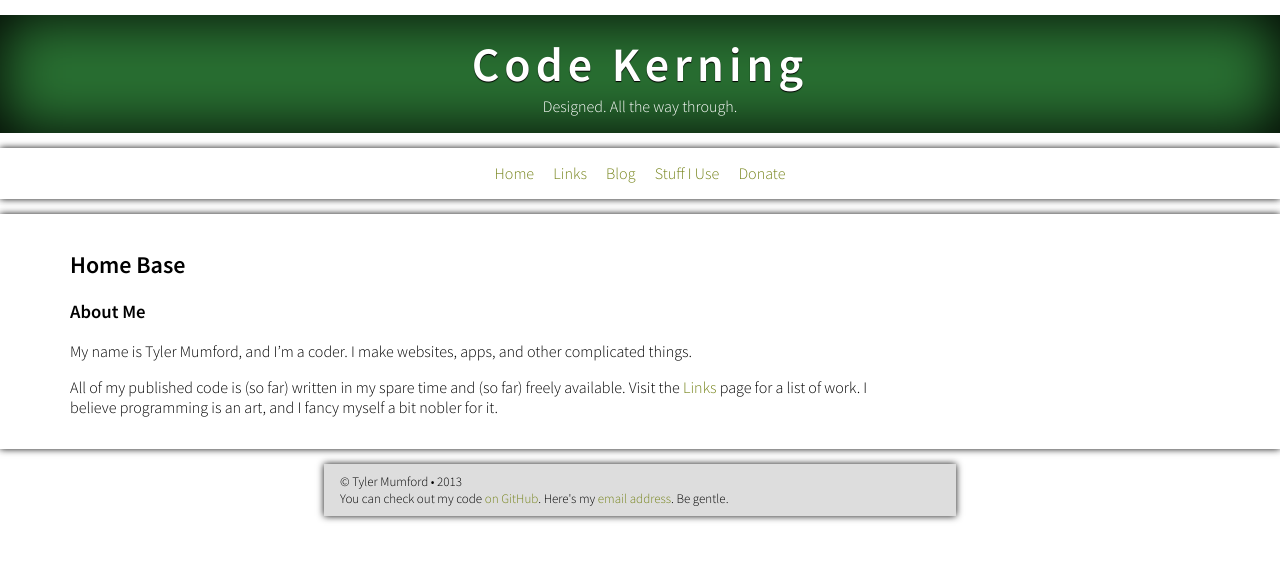
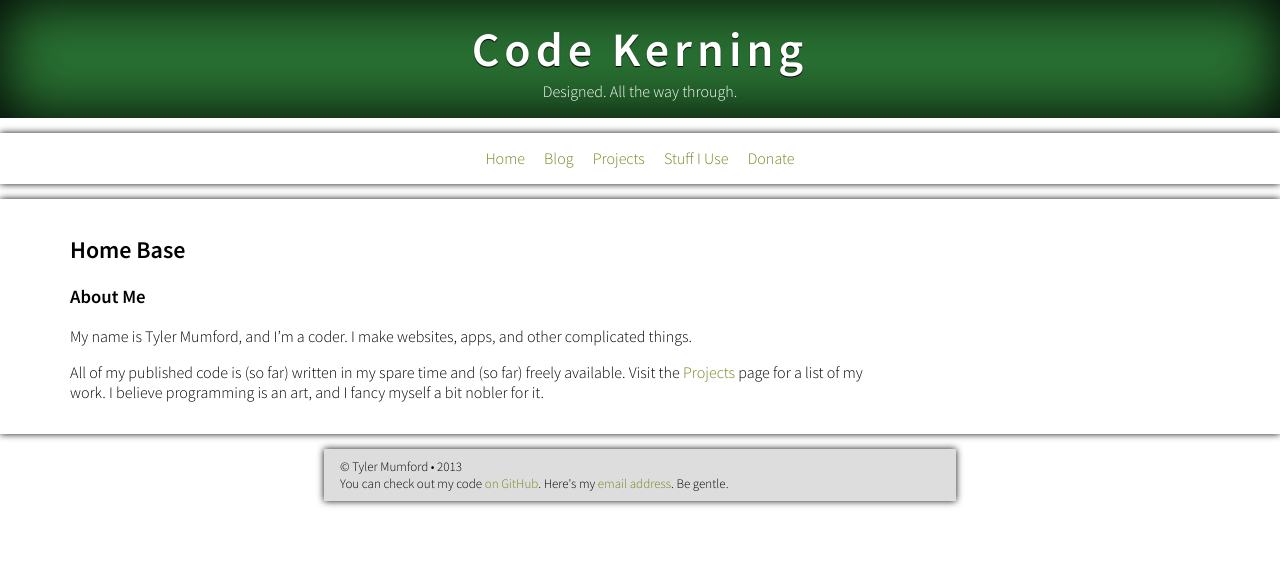
Before and after one commit to tylermumford/website-old, a Jekyll site: the page built from index.md, in a window 1280 px wide. Shown: the top 561 px of the page. Built offline with Jekyll 4.4.1, drawn with Linux system fonts in a browser that asks for light colours.

Commit message:
Replaced Links page with Projects page.

```diff
--- a/_includes/main-nav.html
+++ b/_includes/main-nav.html
@@ -1,5 +1,5 @@
 <a href="/index.html">Home</a>
-<a href="/links.html">Links</a>
 <a href="/posts.html">Blog</a>
+<a href="/projects.html">Projects</a>
 <a href="/stuff.html">Stuff I Use</a>
 <a href="/donate/">Donate</a>
--- a/css/default-structure.css
+++ b/css/default-structure.css
@@ -6,8 +6,11 @@ body {
 
 header, .main-navbar, article, footer {
   margin: 15px auto auto;
-  /*max-width: 900px;*/
   padding: 2ex 10px;
+}
+
+header {
+  margin-top: 0;
 }
 
 h1 {
--- a/css/global-style.css
+++ b/css/global-style.css
@@ -1,5 +1,5 @@
-html {
-  font-family: 'Source Sans Pro';
+* {
+  font-family: 'Source Sans Pro', Helvetica, sans-serif;
 }
 
 a {
@@ -12,13 +12,8 @@ a:visited {
   color: #808D34;
 }
 
-h1, h2, h3, h4, h5, h6 {
-  font-family: 'Source Sans Pro', Helvetica, sans-serif;
-}
-
 h1 {
   color: white;
-  font-family: 'Source Sans Pro', Helvetica, sans-serif;
   font-size: 3em;
   font-weight: 600;
   letter-spacing: 5px;
@@ -31,7 +26,6 @@ h1 > a, h1 > a:visited {
 }
 
 .byline {
-  font-family: 'Source Sans Pro', Helvetica, sans-serif;
   text-align: center;
   font-weight: 100;
 }
--- a/index.md
+++ b/index.md
@@ -11,6 +11,6 @@ title: Home
 
 My name is Tyler Mumford, and I'm a coder. I make websites, apps, and other complicated things.
 
-All of my published code is (so far) written in my spare time and (so far) freely available. Visit the [Links] page for a list of work. I believe programming is an art, and I fancy myself a bit nobler for it.
+All of my published code is (so far) written in my spare time and (so far) freely available. Visit the [Projects] page for a list of my work. I believe programming is an art, and I fancy myself a bit nobler for it.
 
-[Links]: links.html
+[Projects]: /projects.html
```
Also changed, not shown: links.md (deleted, +0 -26 lines), projects.md (added, +35 -0 lines).
